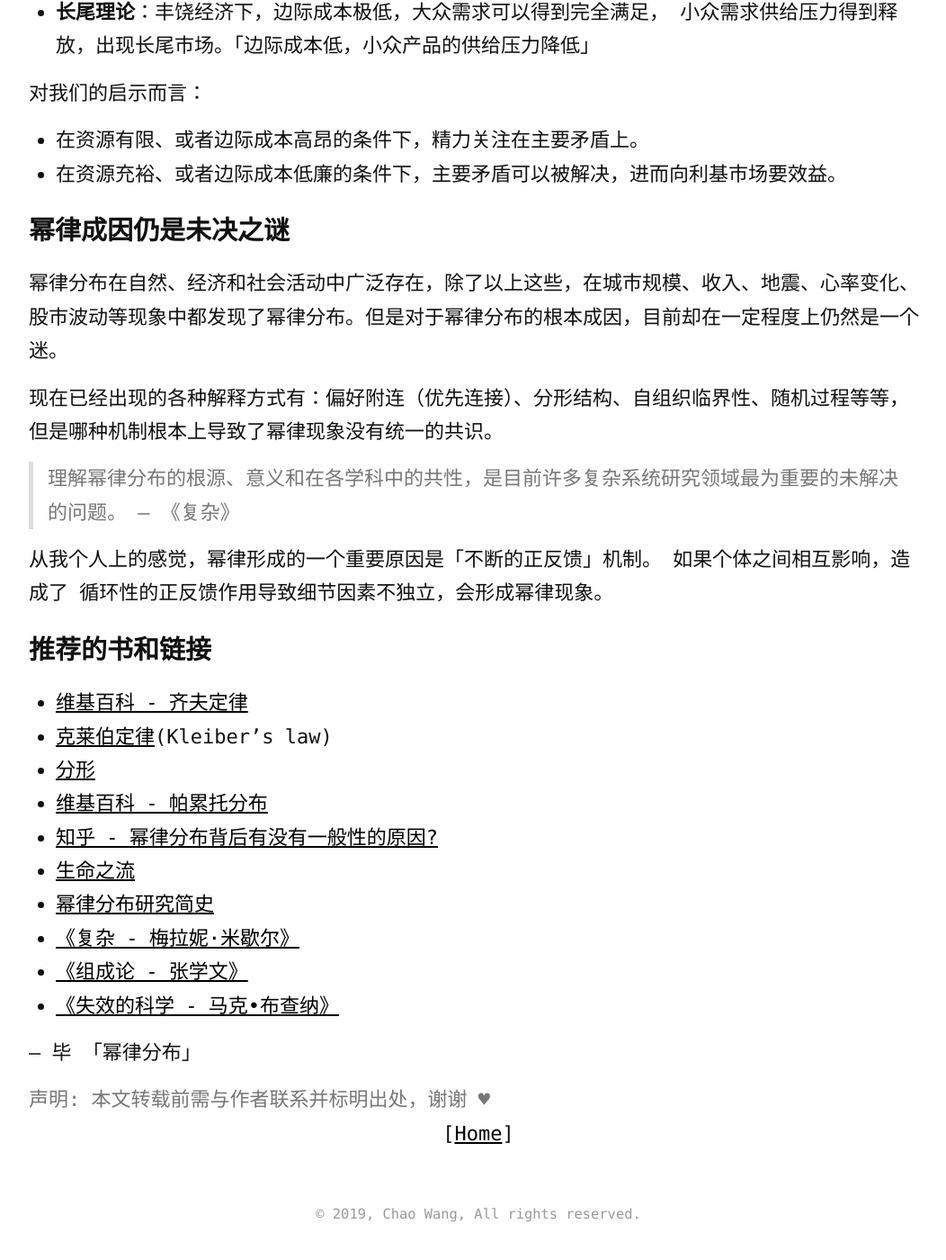
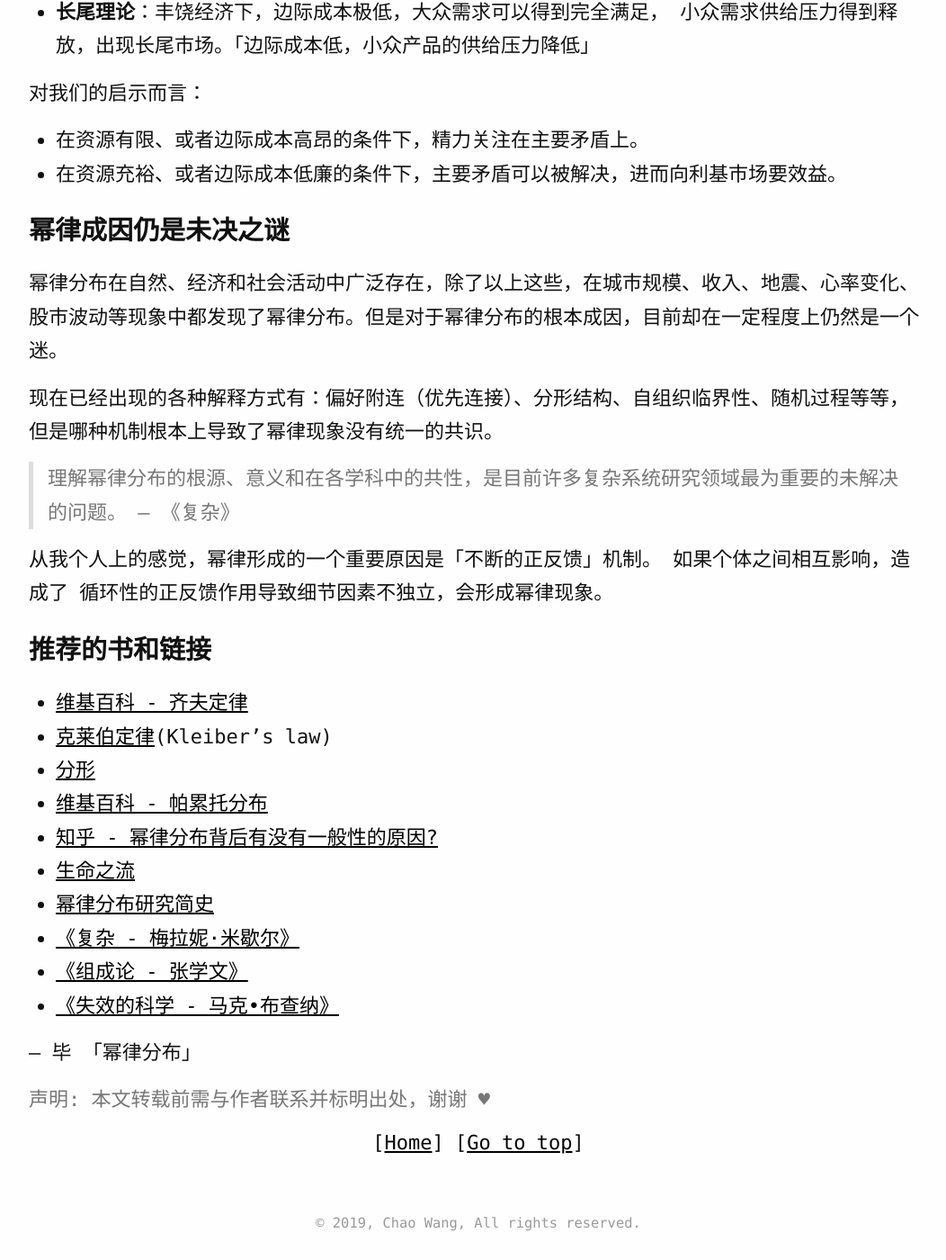
Before and after one commit to gfphoto/writings.sh, a Jekyll site: the page built from _posts/2018-05-10-power-law.md, in a window 1280 px wide and 1400 px high, scrolled down 14177 px. Shown: the whole window at 90% size, without its empty margins (108-1160 px from the left). Built offline with Jekyll 4.4.1, drawn with Linux system fonts in a browser that asks for light colours; formulas are drawn with MathJax 3; comment, search, counter and statistics services are not loaded.

Commit message:
Add button gototop

```diff
--- a/_layouts/post.html
+++ b/_layouts/post.html
@@ -19,8 +19,9 @@ layout: default
    bodyPrefix='<span class="heading-text">' bodySuffix='</span>' %}
 
 <span class="post-copyright"> {{ site.copyright_declaration }} </span>
-<span class="return-home-link">
-[<a href="{{ "/" | relative_url }}">Home</a>]
+<span class="end-of-post-nav">
+[<a class="return-home-link" href="{{ "/" | relative_url }}">Home</a>]
+[<a class="return-top-link" href="#">Go to top</a>]
 </span>
 
 {%- if site.disqus.shortname -%}
--- a/assets/src/css/style.css
+++ b/assets/src/css/style.css
@@ -224,9 +224,9 @@ table td :last-child {
   margin-top: 50px;
 }
 
-.return-home-link {
+.end-of-post-nav {
   display: block;
-  margin: 0 auto;
+  margin: 10px auto;
   text-align: center;
 }
 
```
Also changed, not shown: assets/css/style.min.css.
